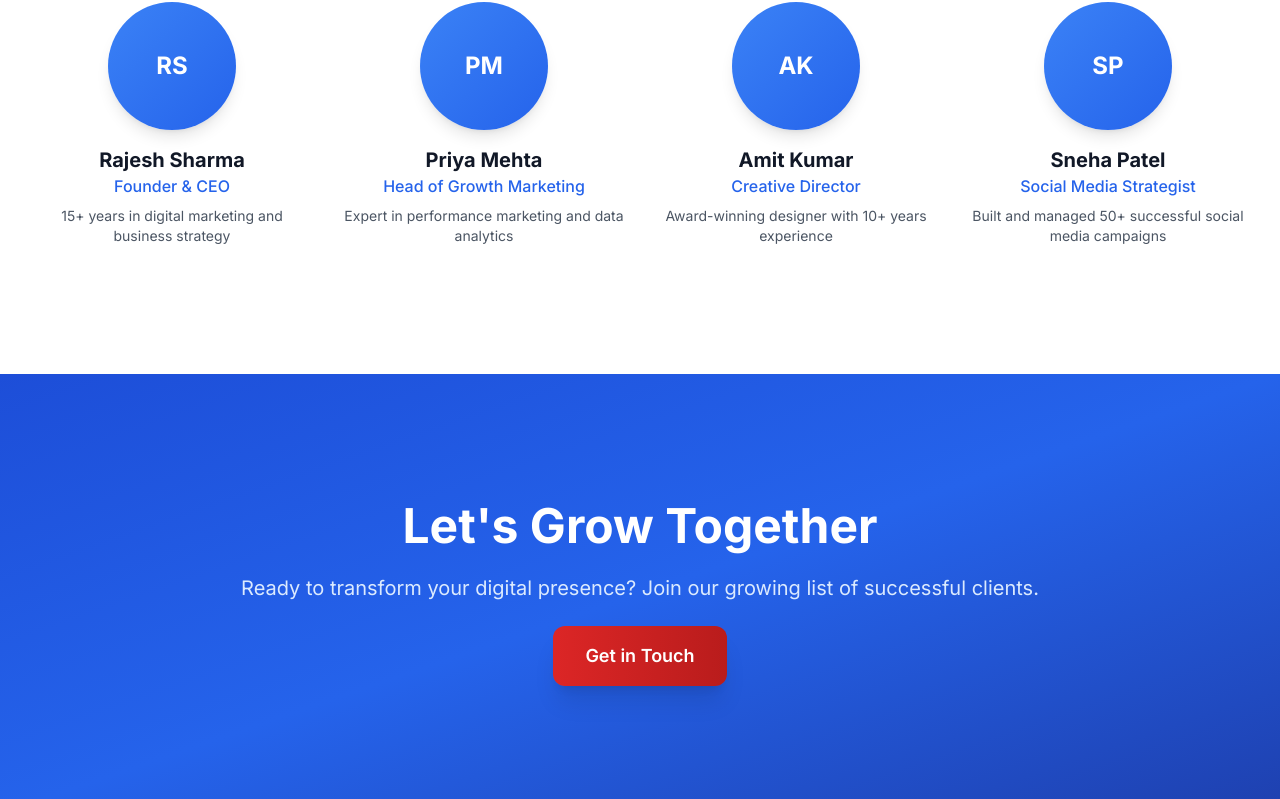
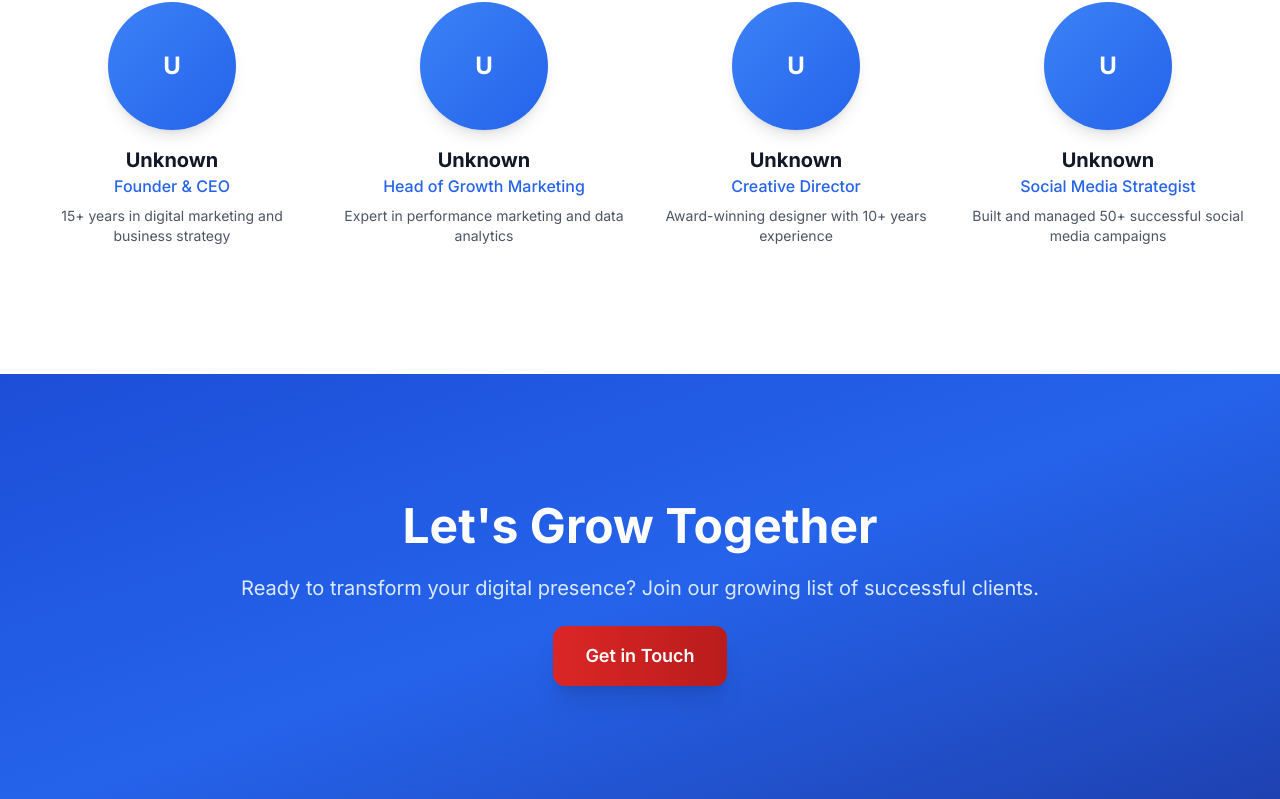
Before and after one commit to beingmaroof/Pixen-India-digital, a Next.js app: page /about in a window 1280 px wide. Shown: the part 2200-2999 px from the top of the page. Built offline with nearby package versions, Linux system fonts and the light colour scheme; no server answers.

Commit message:
team name

```diff
--- a/app/about/page.tsx
+++ b/app/about/page.tsx
@@ -9,28 +9,28 @@ export default function AboutPage() {
 
   const team = [
     {
-      name: 'Rajesh Sharma',
+      name: 'Unknown',
       role: 'Founder & CEO',
       bio: '15+ years in digital marketing and business strategy',
-      image: 'RS',
+      image: 'U',
     },
     {
-      name: 'Priya Mehta',
+      name: 'Unknown',
       role: 'Head of Growth Marketing',
       bio: 'Expert in performance marketing and data analytics',
-      image: 'PM',
+      image: 'U',
     },
     {
-      name: 'Amit Kumar',
+      name: 'Unknown',
       role: 'Creative Director',
       bio: 'Award-winning designer with 10+ years experience',
-      image: 'AK',
+      image: 'U',
     },
     {
-      name: 'Sneha Patel',
+      name: 'Unknown',
       role: 'Social Media Strategist',
       bio: 'Built and managed 50+ successful social media campaigns',
-      image: 'SP',
+      image: 'U',
     },
   ];
 
```
